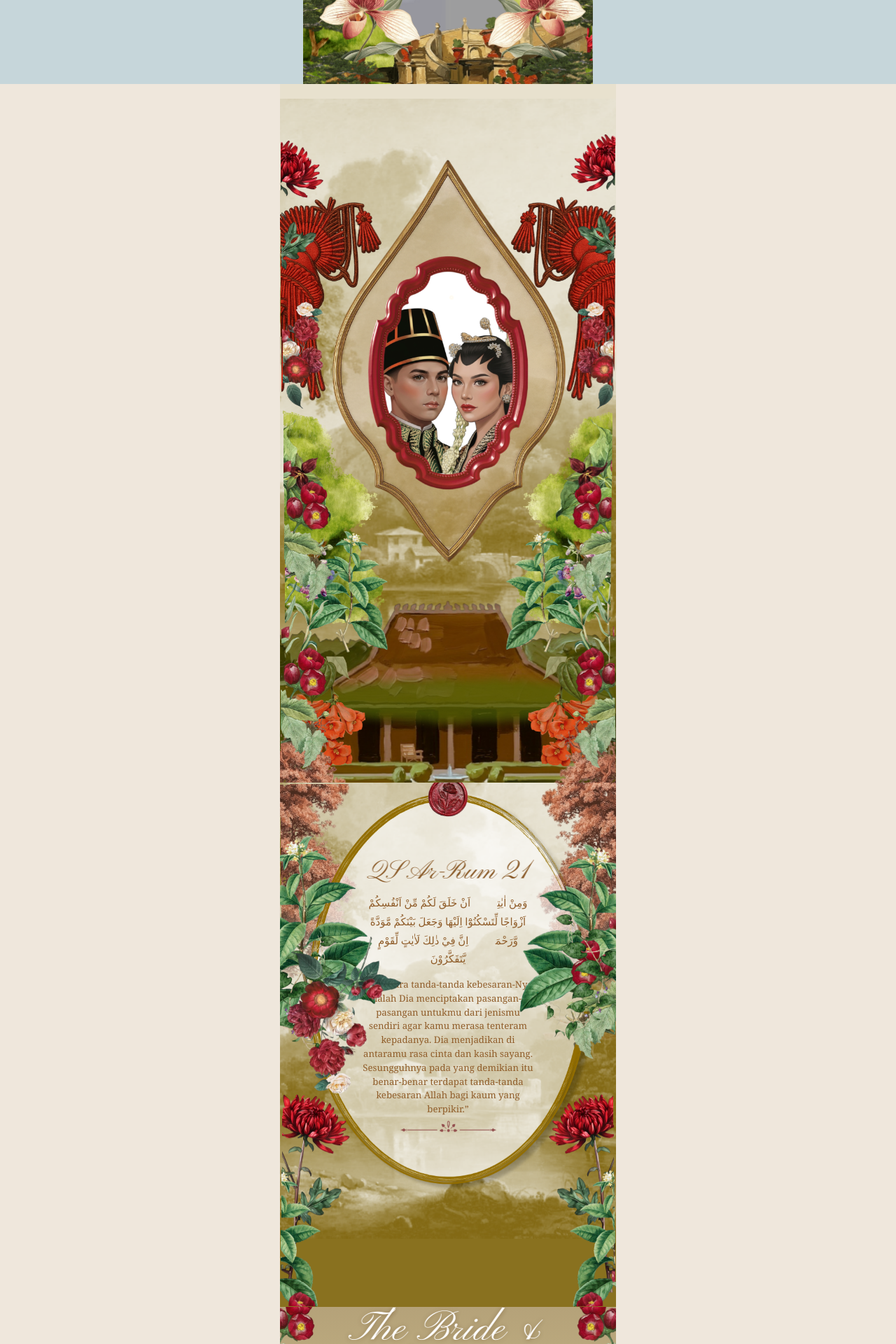
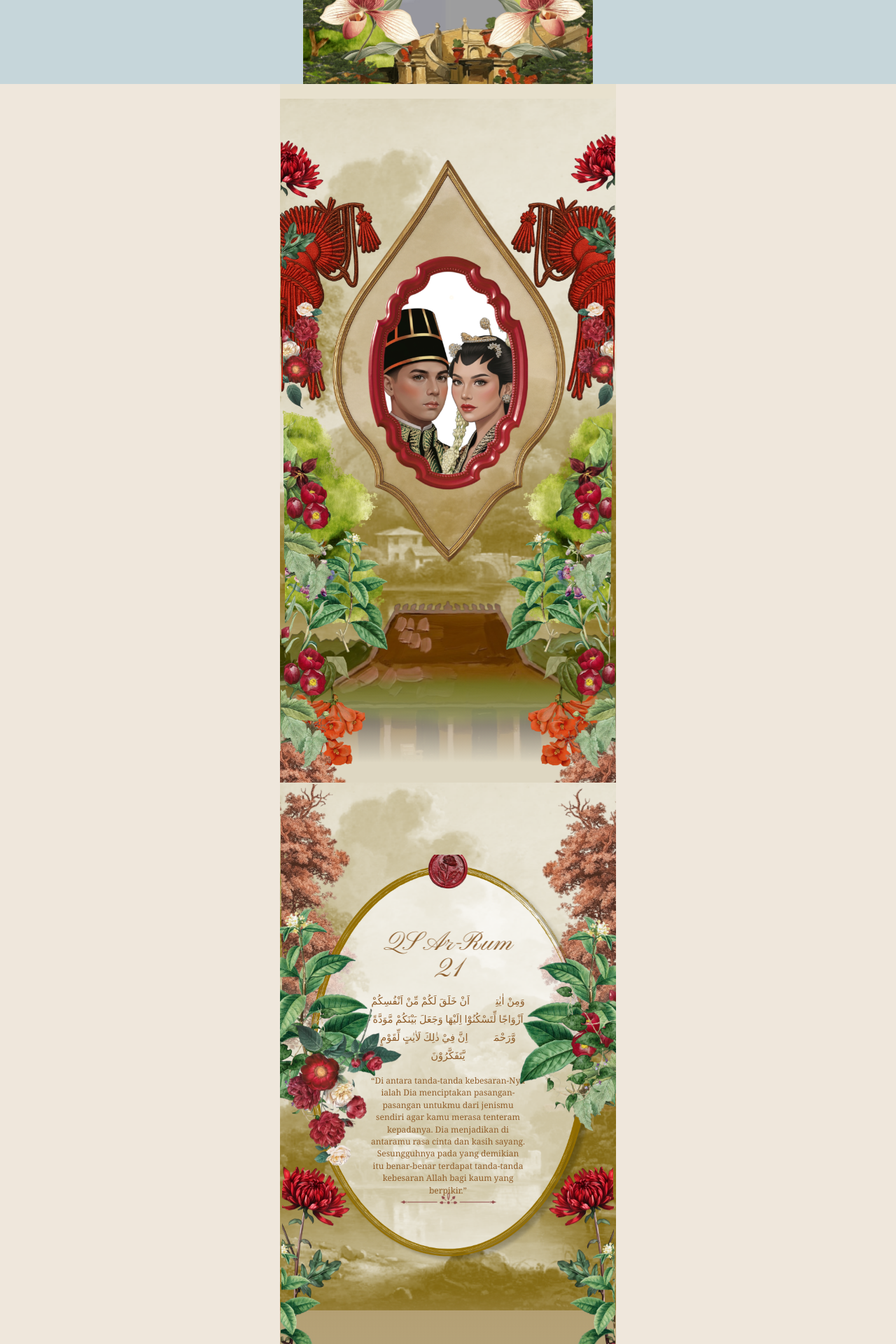
Before and after one commit to rizqisyah/tema-jawa-3d, a Vue app: page / in a window 1280 px wide. Shown: the part 680-2600 px from the top of the page at 70% size. Built offline with nearby package versions, Linux system fonts and the light colour scheme; grey boxes are pictures that could not be loaded.

Commit message:
fix: blend section seams and add breathing room above quote

```diff
--- a/src/components/invite/HeroSection.vue
+++ b/src/components/invite/HeroSection.vue
@@ -100,6 +100,19 @@ const sparkles = [
   background: #e8e1ce;
   isolation: isolate;
 }
+/* fade the joglo/landscape tail into the pale backdrop the quote painting continues,
+   so the hero→quote seam reads as one canvas (the original overlaps here) */
+.hero::after {
+  content: "";
+  position: absolute;
+  left: 0;
+  right: 0;
+  bottom: 0;
+  height: 16%;
+  z-index: 3;
+  background: linear-gradient(180deg, rgba(222, 215, 194, 0) 0%, #ded7c2 82%);
+  pointer-events: none;
+}
 
 .hero__part,
 .hero__fl {
--- a/src/components/invite/QuoteSection.vue
+++ b/src/components/invite/QuoteSection.vue
@@ -57,19 +57,33 @@ const translation =
 .quote {
   position: relative;
   width: 100%;
-  aspect-ratio: 375 / 585;
+  /* bg + trees are re-exported at the taller 375/665 band (rel700-1365) so the
+     top breathing room after hero is filled with real scenery/foliage, not a flat band */
+  aspect-ratio: 375 / 665;
   overflow: hidden;
-  background: #89711f;
+  background: linear-gradient(180deg, #ded7c2 0%, #cdb98f 16%, #b0975f 64%, #b5a279 100%);
   isolation: isolate;
   container-type: inline-size;
+}
+/* blend the painting's hard bottom edge into the gold that the groom section continues */
+.quote::after {
+  content: "";
+  position: absolute;
+  left: 0;
+  right: 0;
+  bottom: 0;
+  height: 15%;
+  z-index: 1;
+  background: linear-gradient(180deg, rgba(181, 162, 121, 0) 0%, #b5a279 78%);
+  pointer-events: none;
 }
 
 .quote__layer {
   position: absolute;
-  inset: 0;
+  bottom: 0;
+  left: 0;
   width: 100%;
-  height: 100%;
-  object-fit: cover;
+  height: auto; /* 375×585 art keeps aspect, anchored to bottom; top 63u is spacer */
   max-width: none;
   opacity: 0;
   pointer-events: none;
@@ -77,7 +91,9 @@ const translation =
 }
 
 /* z-order back → front */
-.q-bg { z-index: 0; }
+/* bg + trees are the taller 375/665 crops → fill the whole section (spacer included);
+   every other layer is the 375/585 art anchored to the bottom */
+.q-bg, .q-trees { top: 0; bottom: 0; height: 100%; z-index: 0; }
 .q-trees { z-index: 1; }
 .q-oval { z-index: 2; }
 .q-div { z-index: 3; }
@@ -89,10 +105,10 @@ const translation =
 .quote__text {
   position: absolute;
   z-index: 4;
-  top: 14.5%;
+  top: 24.8%;
   left: 50%;
   transform: translateX(-50%);
-  width: 51%;
+  width: 46%;
   text-align: center;
   color: #905d2a;
 }
@@ -107,14 +123,14 @@ const translation =
 .q-arabic {
   margin: 0 0 2.8cqw;
   font-family: "Amiri", "Scheherazade New", "Traditional Arabic", serif;
-  font-size: 3.1cqw;
+  font-size: 3cqw;
   line-height: 1.8;
 }
 .q-transl {
   margin: 0;
   font-family: Georgia, "Times New Roman", serif;
-  font-size: 2.75cqw;
-  line-height: 1.5;
+  font-size: 2.5cqw;
+  line-height: 1.45;
 }
 
 /* ===== lebay, varied per-asset entrances, gated on scroll-in ===== */
```
Also changed, not shown: src/assets/invite/quote/parts/bg.png, src/assets/invite/quote/parts/trees.png.
